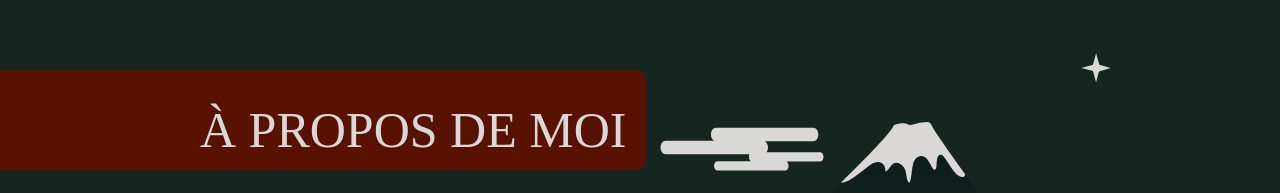
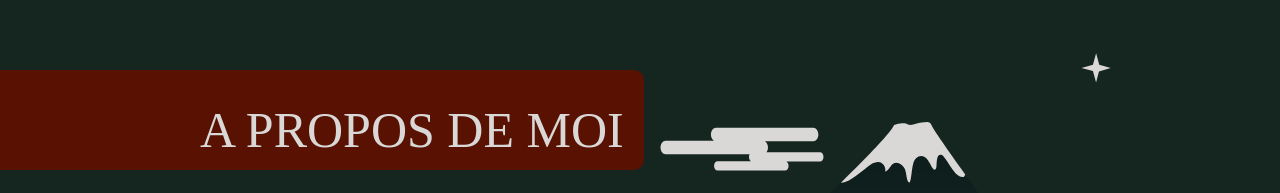
Before and after one commit to Hbaysaru/Hbaysaru.github.io, a plain HTML site: page index.html in a window 1280 px wide. Shown: the part 222-415 px from the top of the page. Drawn offline with nearby package versions, Linux system fonts and the light colour scheme; a web font is replaced by a local one.

Commit message:
Update index.html

```diff
--- a/index.html
+++ b/index.html
@@ -38,7 +38,7 @@
 	<main>
 		<div class="home-block" id="home">
 			<div class="home-block-title">
-				<h1>À PROPOS DE MOI</h1>
+				<h1>A PROPOS DE MOI</h1>
 			</div>
 			<div class="home-block-textblock textblock">
 				<div class="home-block-text text">
```
